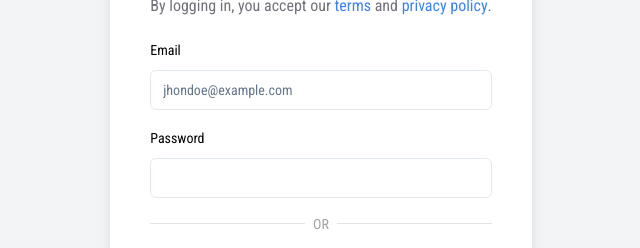
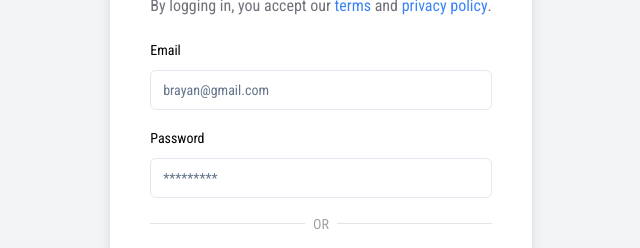
Before and after one commit to kralion/parify, a Next.js app: page / in a window 1280 px wide. Shown: the part 233-481 px from the top of the page, without its empty margins (319-959 px from the left). Built offline with nearby package versions, Linux system fonts and the light colour scheme; a web font is replaced by a local one.

Commit message:
Refactor authentication and login components, update email and password placeholders, and improve user experience.

```diff
--- a/app/page.tsx
+++ b/app/page.tsx
@@ -96,7 +96,7 @@ export default function Page() {
                 onChange={(e) =>
                   setValues({ ...values, email: e.target.value })
                 }
-                placeholder="jhondoe@example.com"
+                placeholder="brayan@gmail.com"
                 required
                 type="email"
               />
@@ -104,6 +104,7 @@ export default function Page() {
             <div className="space-y-2">
               <Label htmlFor="email">Password</Label>
               <Input
+                placeholder="*********"
                 onChange={(e) =>
                   setValues({ ...values, password: e.target.value })
                 }
@@ -128,8 +129,8 @@ export default function Page() {
               )}
             </Button>
           </div>
-        </form>{" "}
-        <Button className="w-full">
+        </form>
+        <Button onClick={signInGoogle} className="w-full">
           {loading ? (
             <Loader className="animate-spin" size={20} />
           ) : (
```
